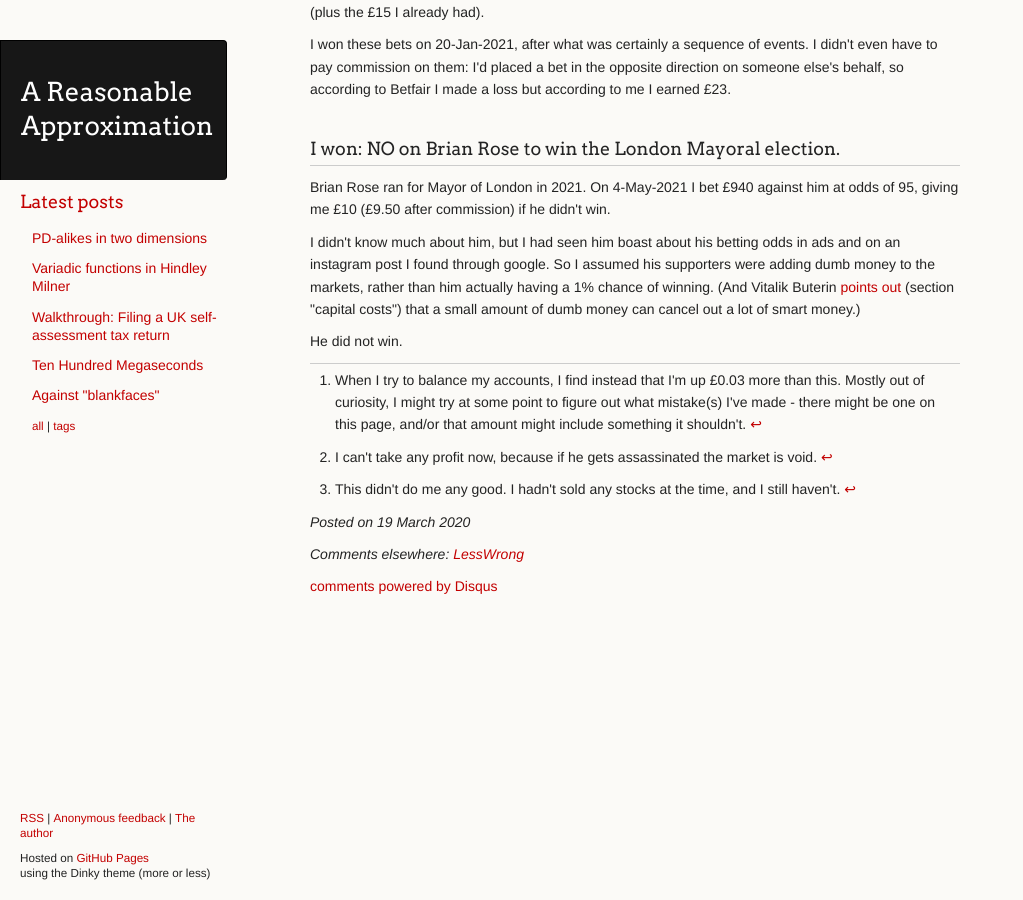
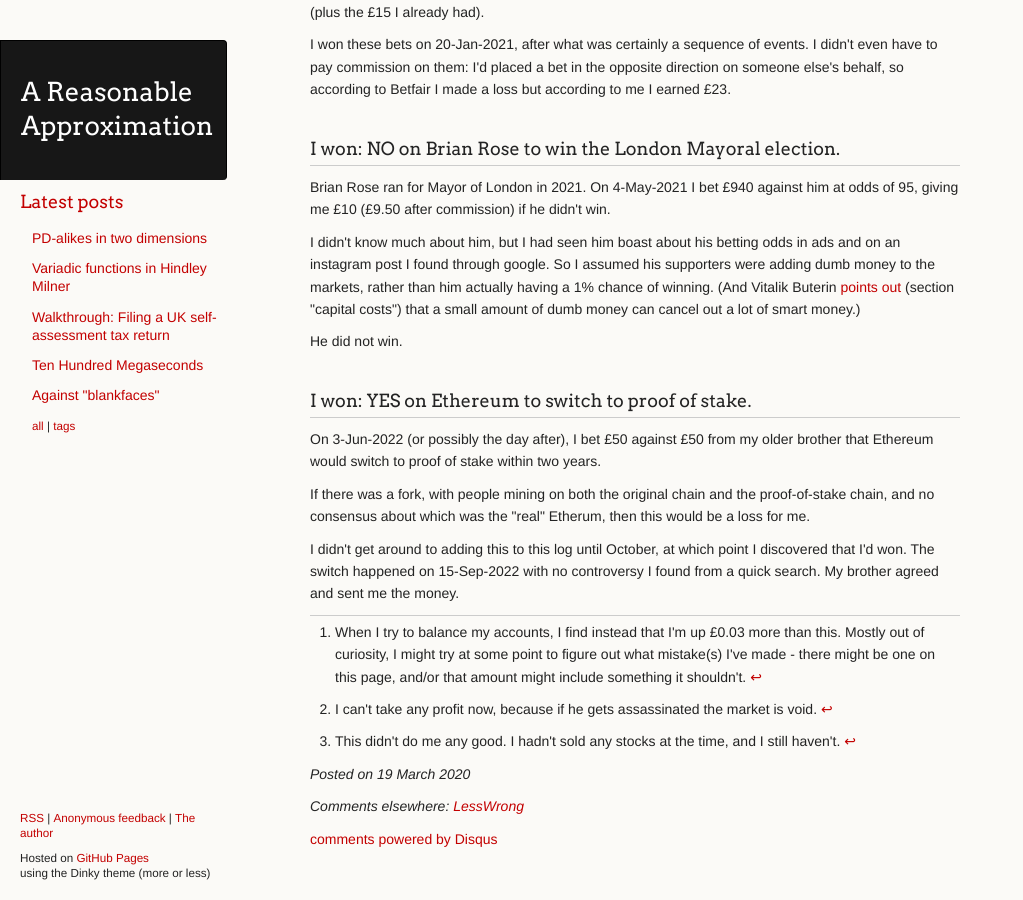
Before and after one commit to ChickenProp/chickenprop.github.com, a Jekyll site: the page built from _posts/2020-03-19-bet-log.md, in a window 1280 px wide and 900 px high, scrolled down 3074 px. Shown: the whole window, without its empty margins (0-1023 px from the left). Built offline with Jekyll 4.4.1, drawn with Linux system fonts in a browser that asks for light colours; nearby versions of some CDN libraries; formulas are drawn with MathJax 3; comment, search, counter and statistics services are not loaded; some of the changed text lies outside the part shown.

Commit message:
Update bet log.

```diff
--- a/_posts/2020-03-19-bet-log.md
+++ b/_posts/2020-03-19-bet-log.md
@@ -105,3 +105,11 @@ Brian Rose ran for Mayor of London in 2021. On 4-May-2021 I bet £940 against hi
 I didn't know much about him, but I had seen him boast about his betting odds in ads and on an instagram post I found through google. So I assumed his supporters were adding dumb money to the markets, rather than him actually having a 1% chance of winning. (And Vitalik Buterin [points out](https://vitalik.ca/general/2021/02/18/election.html) (section "capital costs") that a small amount of dumb money can cancel out a lot of smart money.)
 
 He did not win.
+
+### I won: YES on Ethereum to switch to proof of stake.
+
+On 3-Jun-2022 (or possibly the day after), I bet £50 against £50 from my older brother that Ethereum would switch to proof of stake within two years.
+
+If there was a fork, with people mining on both the original chain and the proof-of-stake chain, and no consensus about which was the "real" Etherum, then this would be a loss for me.
+
+I didn't get around to adding this to this log until October, at which point I discovered that I'd won. The switch happened on 15-Sep-2022 with no controversy I found from a quick search. My brother agreed and sent me the money.
```
Also changed, not shown: other parts of _posts/2020-03-19-bet-log.md (+1 -1 lines).
